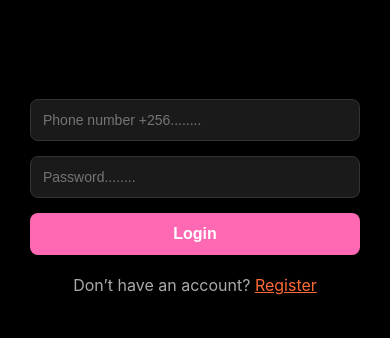
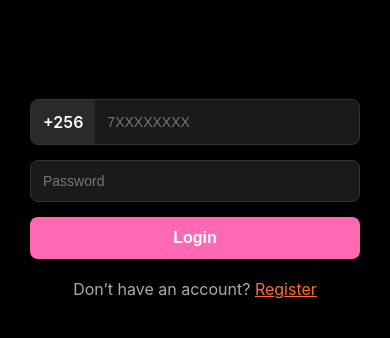
Before and after one commit to Molly256/hut-villa, a React (Create React App) app: page / in a window 390 px wide. Shown: the top 338 px of the page. Built offline with nearby package versions, Linux system fonts and the light colour scheme.

Commit message:
fix phone auth with +256 prefix and backend login

```diff
--- a/src/pages/Login.js
+++ b/src/pages/Login.js
@@ -1,58 +1,85 @@
 import { useState } from 'react';
 import { useNavigate } from 'react-router-dom';
 
+const API_URL = 'https://hut-villa-site-backend.onrender.com';
+
 function Login({ onLogin }) {
-  const [phone, setPhone] = useState('');
+  const [phone, setPhone] = useState(''); // 9 digits starting with 7
   const [password, setPassword] = useState('');
+  const [loading, setLoading] = useState(false);
   const navigate = useNavigate();
 
-  const handleLogin = () => {
+  const handleLogin = async () => {
     if (!phone || !password) {
       alert('Please fill all fields');
       return;
     }
-
-    const savedUser = localStorage.getItem('hutvilla_user');
-    if (!savedUser) {
-      alert('No account found. Please register first.');
-      navigate('/register');
+    if (!/^7\d{8}$/.test(phone)) {
+      alert('Phone must be 9 digits starting with 7. Example: 772123456');
       return;
     }
 
-    const userData = JSON.parse(savedUser);
+    setLoading(true);
+    try {
+      const fullPhone = '+256' + phone;
 
-    if (userData.phone === phone && userData.password === password) {
+      const res = await fetch(`${API_URL}/api/login`, {
+        method: 'POST',
+        headers: { 'Content-Type': 'application/json' },
+        body: JSON.stringify({ phone: fullPhone, password })
+      });
+
+      const data = await res.json();
+
+      if (!res.ok) {
+        alert(data.error || 'Login failed');
+        setLoading(false);
+        return;
+      }
+
+      // Save session only
+      const userData = { phoneNumber: phone, balance: data.user.balance };
+      localStorage.setItem('hutvilla_user', JSON.stringify(userData));
       localStorage.setItem('isLoggedIn', 'true');
+
       onLogin(userData);
       alert('Login successful!');
       navigate('/dashboard');
-    } else {
-      alert('Invalid phone or password');
+
+    } catch (err) {
+      alert('Network error. Try again.');
+      console.error(err);
     }
+    setLoading(false);
   };
 
   return (
     <div style={{ padding: '30px', background: '#000', minHeight: '100vh', color: '#fff' }}>
       <h2 style={{ textAlign: 'center', marginBottom: '20px' }}>Login</h2>
 
-      <input
-        type="tel"
-        placeholder="Phone number +256........"
-        value={phone}
-        onChange={(e) => setPhone(e.target.value)}
-        style={styles.input}
-      />
+      <div style={styles.phoneWrapper}>
+        <span style={styles.prefix}>+256</span>
+        <input
+          type="tel"
+          placeholder="7XXXXXXXX"
+          value={phone}
+          onChange={(e) => setPhone(e.target.value.replace(/\D/g, '').slice(0, 9))}
+          style={styles.phoneInput}
+          inputMode="numeric"
+          maxLength={9}
+        />
+      </div>
 
       <input
         type="password"
-        placeholder="Password........"
+        placeholder="Password"
         value={password}
         onChange={(e) => setPassword(e.target.value)}
         style={styles.input}
       />
 
-      <button onClick={handleLogin} style={styles.button}>
-        Login
+      <button onClick={handleLogin} style={styles.button} disabled={loading}>
+        {loading ? 'Logging in...' : 'Login'}
       </button>
 
       <p style={{ textAlign: 'center', marginTop: '20px', color: '#aaa' }}>
@@ -69,6 +96,31 @@ function Login({ onLogin }) {
 }
 
 const styles = {
+  phoneWrapper: {
+    display: 'flex',
+    alignItems: 'center',
+    marginBottom: '15px',
+    border: '1px solid #333',
+    borderRadius: '8px',
+    background: '#1a1a1a',
+    overflow: 'hidden'
+  },
+  prefix: {
+    padding: '12px',
+    background: '#2a2a2a',
+    color: '#fff',
+    fontWeight: '600',
+    userSelect: 'none'
+  },
+  phoneInput: {
+    flex: 1,
+    padding: '12px',
+    border: 'none',
+    background: 'transparent',
+    color: '#fff',
+    fontSize: '14px',
+    outline: 'none'
+  },
   input: {
     width: '100%',
     padding: '12px',
```
